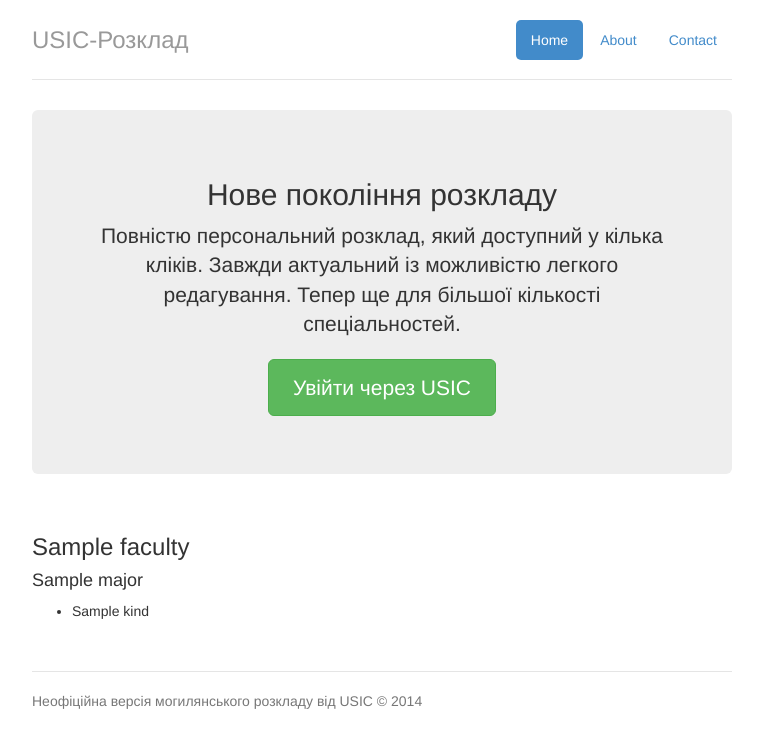
After one commit to troyand/timetable_nonrel, a Django app: template timetable/templates/jumbo.html in a window 1280 px wide. The commit adds this page. Shown: the top 748 px of the page, without its empty margins (258-1021 px from the left). Run offline with Django 3.2, Linux system fonts and the light colour scheme; the template is opened without the code that fills it: most values are stand-ins (such as "Sample title", 1, 10 or a date in 2020); parts of the project's set-up code (start-up, migrations or seed data) failed here and were passed over; some libraries are stand-ins or nearby versions.

Commit message:
jumbo transition

```diff
--- a/bootstrap.py
+++ b/bootstrap.py
@@ -6,6 +6,7 @@
 setup_environ(settings)
 from django.contrib.auth.models import User
 from django.db import transaction
+from django.utils import timezone
 from timetable.university.models import *
 
 
@@ -42,6 +43,8 @@
             timetable_version = TimetableVersion.objects.create(
                 timetable=timetable,
                 author=user,
+                approver=user,
+                approve_date=timezone.now(),
                 parent=None,
                 remark=u'Порожній розклад',
             )
--- /dev/null
+++ b/timetable/static/css/jumbotron-narrow.css
@@ -0,0 +1,79 @@
+/* Space out content a bit */
+body {
+  padding-top: 20px;
+  padding-bottom: 20px;
+}
+
+/* Everything but the jumbotron gets side spacing for mobile first views */
+.header,
+.marketing,
+.footer {
+  padding-left: 15px;
+  padding-right: 15px;
+}
+
+/* Custom page header */
+.header {
+  border-bottom: 1px solid #e5e5e5;
+}
+/* Make the masthead heading the same height as the navigation */
+.header h3 {
+  margin-top: 0;
+  margin-bottom: 0;
+  line-height: 40px;
+  padding-bottom: 19px;
+}
+
+/* Custom page footer */
+.footer {
+  padding-top: 19px;
+  color: #777;
+  border-top: 1px solid #e5e5e5;
+}
+
+/* Customize container */
+@media (min-width: 768px) {
+  .container {
+    max-width: 730px;
+  }
+}
+.container-narrow > hr {
+  margin: 30px 0;
+}
+
+/* Main marketing message and sign up button */
+.jumbotron {
+  text-align: center;
+  border-bottom: 1px solid #e5e5e5;
+}
+.jumbotron .btn {
+  font-size: 21px;
+  padding: 14px 24px;
+}
+
+/* Supporting marketing content */
+.marketing {
+  margin: 40px 0;
+}
+.marketing p + h4 {
+  margin-top: 28px;
+}
+
+/* Responsive: Portrait tablets and up */
+@media screen and (min-width: 768px) {
+  /* Remove the padding we set earlier */
+  .header,
+  .marketing,
+  .footer {
+    padding-left: 0;
+    padding-right: 0;
+  }
+  /* Space out the masthead */
+  .header {
+    margin-bottom: 30px;
+  }
+  /* Remove the bottom border on the jumbotron for visual effect */
+  .jumbotron {
+    border-bottom: 0;
+  }
+}
--- /dev/null
+++ b/timetable/templates/jumbo.html
@@ -0,0 +1,78 @@
+{% load staticfiles %}
+<!DOCTYPE html>
+<html lang="en">
+  <head>
+    <meta charset="utf-8">
+    <meta http-equiv="X-UA-Compatible" content="IE=edge">
+    <meta name="viewport" content="width=device-width, initial-scale=1.0">
+    <meta name="description" content="">
+    <meta name="author" content="">
+
+    <title>USIC-Розклад</title>
+
+    <!-- Bootstrap core CSS -->
+    <link href="{% static "css/bootstrap.css" %}" rel="stylesheet">
+    <!-- Custom styles for this template -->
+    <link href="{% static "css/jumbotron-narrow.css" %}" rel="stylesheet">
+    <script src="{% static "js/jquery.js" %}"></script>
+    <script src="{% static "js/bootstrap.js" %}"></script>
+    <script type="text/javascript" src="{% static "js/jquery.autocomplete-min.js" %}"></script>
+    <script src="{% static "js/timetable.js" %}"></script>
+
+
+    {% block head %}
+    {% endblock %}
+  </head>
+
+  <body>
+
+    <div class="container">
+      <div class="header">
+        <ul class="nav nav-pills pull-right">
+          <li class="active"><a href="#">Home</a></li>
+          <li><a href="#">About</a></li>
+          <li><a href="#">Contact</a></li>
+        </ul>
+        <h3 class="text-muted">USIC-Розклад</h3>
+      </div>
+      {% block body %}
+
+      <div class="jumbotron">
+        <h2>Нове покоління розкладу</h2>
+        <p class="lead">Повністю персональний розклад, який доступний у кілька кліків.
+        Завжди актуальний із можливістю легкого редагування.
+        Тепер ще для більшої кількості спеціальностей.</p>
+        <p><a class="btn btn-lg btn-success" href="/my/" role="button">Увійти через USIC</a></p>
+      </div>
+
+      <div class="row marketing">
+{% for faculty, major_list in faculty_major_kind_tt_list %}
+    <h3>{{ faculty }}</h3>
+    {% for major, kind_list in major_list %}
+    <h4>{{ major }}</h4>
+    <ul>
+        {% for kind, year_list in kind_list %}
+            <li>{{ kind }}
+            {% for year, tt in year_list %}
+                <a href="/tt/{{ tt.pk }}/">{{ year }}</a>
+            {% endfor %}
+            </li>
+        {% endfor %}
+    </ul>
+    {% endfor %}
+{% endfor %}
+      </div>
+
+      {% endblock %}
+      <div class="footer">
+        <p>Неофіційна версія могилянського розкладу від USIC &copy; 2014</p>
+      </div>
+
+    </div> <!-- /container -->
+
+
+    <!-- Bootstrap core JavaScript
+    ================================================== -->
+    <!-- Placed at the end of the document so the pages load faster -->
+  </body>
+</html>
--- a/timetable/urls.py
+++ b/timetable/urls.py
@@ -8,6 +8,7 @@
     # Examples:
     url(r'^$', 'timetable.university.views.home', name='home'),
     url(r'^accounts/login/$', 'django_usic_sso.views.login', name='login'),
+    url(r'^tt/(?P<timetable_id>\d+)/$', 'timetable.university.views.timetable'),
     url(r'^edit/(?P<version_id>\d+)/$', 'timetable.university.views.edit_timetable', name='edit_timetable'),
     url(r'^check-1/(?P<version_id>\d+)/$', 'timetable.university.views.check_timetable_1', name='check_timetable_1'),
     url(r'^check-2/(?P<version_id>\d+)/$', 'timetable.university.views.check_timetable_2', name='check_timetable_2'),
@@ -18,6 +19,8 @@
     url(r'^get-link/$', 'timetable.university.views.get_link', name='get_link'),
     url(r'^render/(?P<link_hash>[\w_-]+)/$', 'timetable.university.views.render_timetable', name='render_timetable'),
     url(r'^ical/(?P<link_hash>[\w_-]+)/$', 'timetable.university.views.ical_timetable', name='ical_timetable'),
+    url(r'^enroll/(?P<timetable_id>\d+)/(?P<discipline>[^/]+)/(?P<group>[^/]+)/$', 'timetable.university.views.enroll'),
+    url(r'^unenroll/(?P<timetable_id>\d+)/(?P<discipline>[^/]+)/(?P<group>[^/]+)/$', 'timetable.university.views.unenroll'),
     url(r'^autocomplete/rooms/$', 'timetable.university.views.autocomplete_rooms'),
     url(r'^autocomplete/disciplines/$', 'timetable.university.views.autocomplete_disciplines'),
     url(r'^autocomplete/lecturers/$', 'timetable.university.views.autocomplete_lecturers'),
```
Also changed, not shown: timetable/static/js/timetable.js (+36 -0 lines), timetable/templates/diff.html (added, +7 -0 lines), timetable/templates/home.html (+17 -0 lines), timetable/templates/view.html (+28 -12 lines), timetable/university/models.py (+13 -1 lines), timetable/university/views.py (+71 -13 lines).
